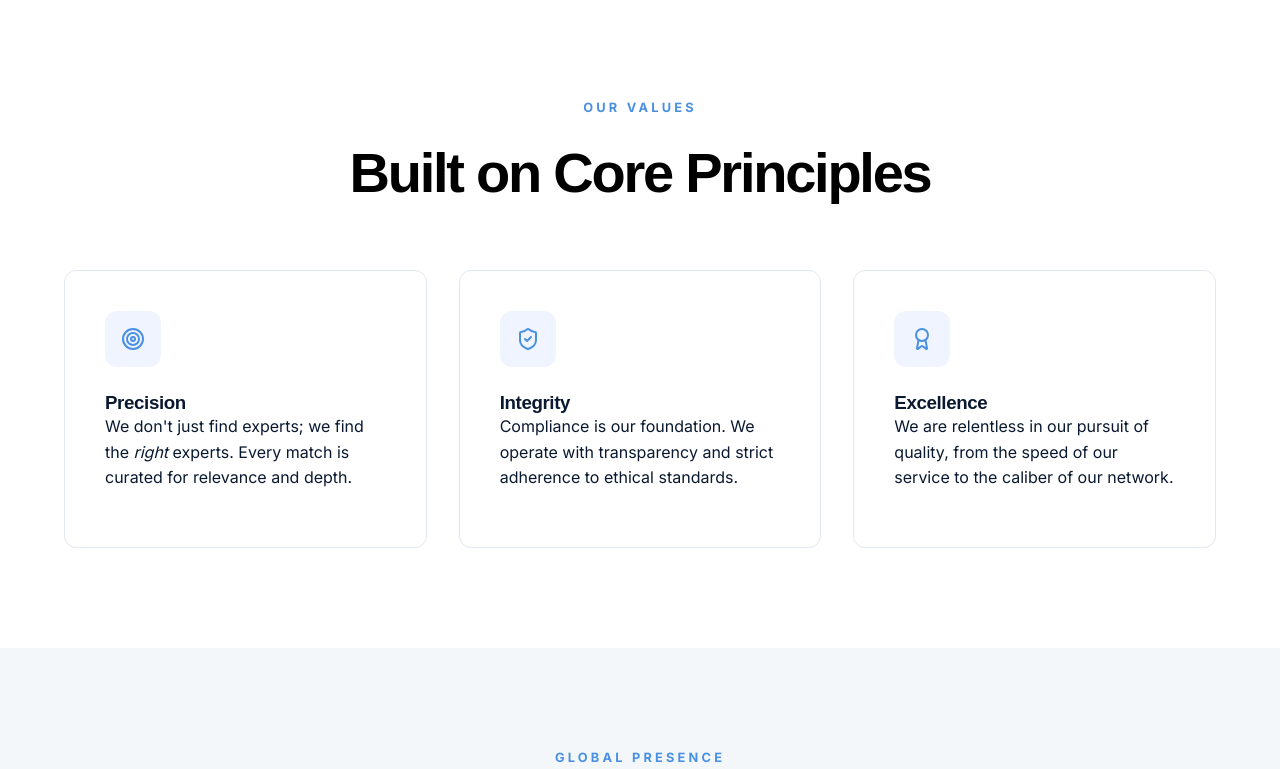
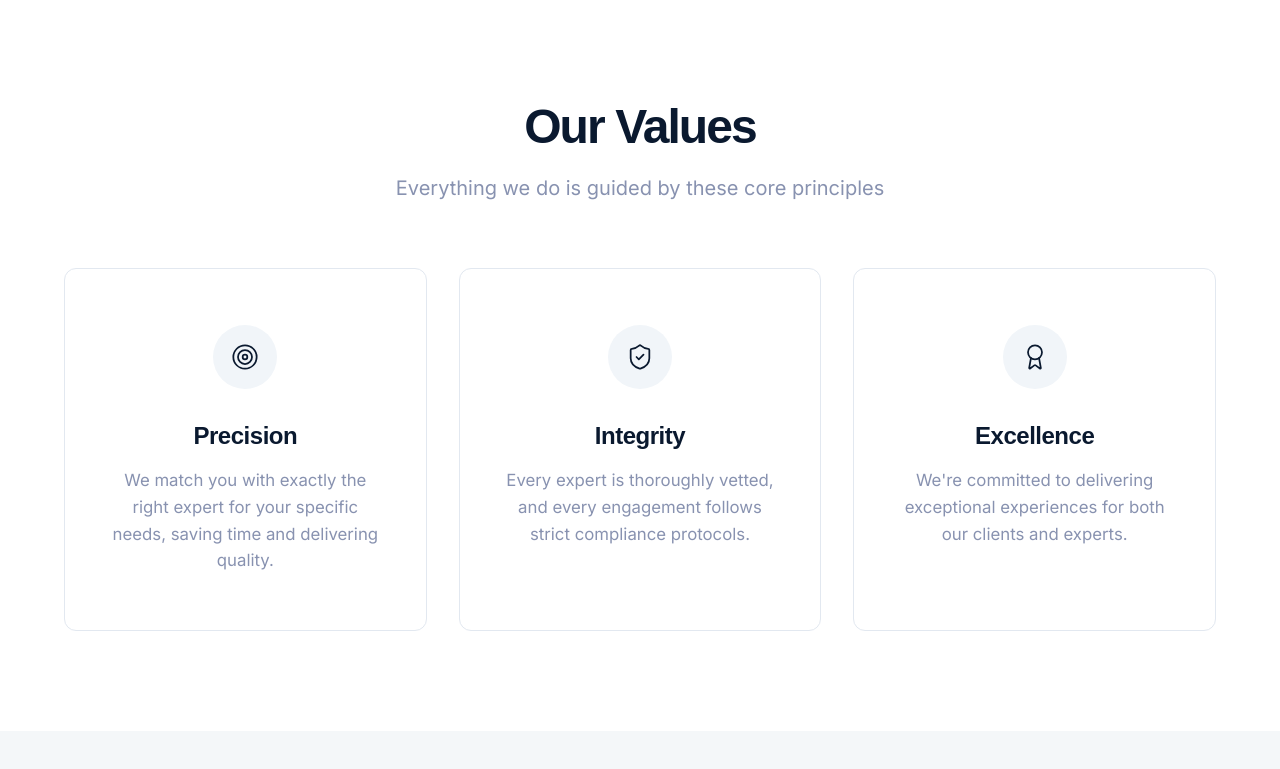
Before and after one commit to skydani26/signalbridge-insights, a Next.js app: page /about in a window 1280 px wide. Shown: the part 1351-2120 px from the top of the page. Built offline with nearby package versions, Linux system fonts and the light colour scheme; a web font is replaced by a local one.

Commit message:
fix: overhaul About page values section with centered layout and updated text

```diff
--- a/src/app/about/about.module.css
+++ b/src/app/about/about.module.css
@@ -163,10 +163,11 @@
 
 .valueCard {
     background: white;
-    padding: 40px;
+    padding: 56px 40px;
     border-radius: 12px;
     border: 1px solid var(--color-gray-200);
     transition: all 0.3s ease;
+    text-align: center;
 }
 
 .valueCard:hover {
@@ -176,15 +177,29 @@
 }
 
 .valueIcon {
-    width: 56px;
-    height: 56px;
-    background: #f0f4ff;
-    border-radius: 12px;
+    width: 64px;
+    height: 64px;
+    background: #F1F5F9;
+    border-radius: 50%;
     display: flex;
     align-items: center;
     justify-content: center;
-    color: var(--color-secondary);
-    margin-bottom: 24px;
+    color: var(--color-primary);
+    margin: 0 auto 32px;
+}
+
+.valueCard h3 {
+    font-size: 1.5rem;
+    font-weight: 700;
+    margin-bottom: 16px;
+    color: var(--color-primary);
+}
+
+.valueCard p {
+    font-size: 1.05rem;
+    line-height: 1.6;
+    color: var(--color-text-light);
+    margin-bottom: 0;
 }
 
 .sectionTag {
@@ -198,12 +213,20 @@
 }
 
 .sectionTitle {
-    color: #000000;
-    font-size: 3.5rem;
+    color: var(--color-primary);
+    font-size: 3rem;
     font-weight: 800;
-    margin-bottom: 24px;
+    margin-bottom: 16px;
     letter-spacing: -0.04em;
     line-height: 1.2;
+}
+
+.sectionSubtitle {
+    font-size: 1.25rem;
+    color: var(--color-text-light);
+    max-width: 600px;
+    margin: 0 auto;
+    font-weight: 400;
 }
 
 .sectionDescription {
--- a/src/app/about/page.tsx
+++ b/src/app/about/page.tsx
@@ -76,24 +76,24 @@ export default function About() {
 
             <SectionWrapper id="values">
                 <div className={styles.reveal} style={{ textAlign: 'center', marginBottom: '64px' }}>
-                    <span className={styles.sectionTag}>OUR VALUES</span>
-                    <h2 className={styles.sectionTitle}>Built on Core Principles</h2>
+                    <h2 className={styles.sectionTitle}>Our Values</h2>
+                    <p className={styles.sectionSubtitle}>Everything we do is guided by these core principles</p>
                 </div>
                 <div className={`${styles.valuesGrid} ${styles.reveal}`}>
                     <div className={styles.valueCard}>
-                        <div className={styles.valueIcon}><Target size={24} /></div>
+                        <div className={styles.valueIcon}><Target size={28} strokeWidth={1.5} /></div>
                         <h3>Precision</h3>
-                        <p>We don&apos;t just find experts; we find the <em>right</em> experts. Every match is curated for relevance and depth.</p>
+                        <p>We match you with exactly the right expert for your specific needs, saving time and delivering quality.</p>
                     </div>
                     <div className={styles.valueCard}>
-                        <div className={styles.valueIcon}><ShieldCheck size={24} /></div>
+                        <div className={styles.valueIcon}><ShieldCheck size={28} strokeWidth={1.5} /></div>
                         <h3>Integrity</h3>
-                        <p>Compliance is our foundation. We operate with transparency and strict adherence to ethical standards.</p>
+                        <p>Every expert is thoroughly vetted, and every engagement follows strict compliance protocols.</p>
                     </div>
                     <div className={styles.valueCard}>
-                        <div className={styles.valueIcon}><Award size={24} /></div>
+                        <div className={styles.valueIcon}><Award size={28} strokeWidth={1.5} /></div>
                         <h3>Excellence</h3>
-                        <p>We are relentless in our pursuit of quality, from the speed of our service to the caliber of our network.</p>
+                        <p>We&apos;re committed to delivering exceptional experiences for both our clients and experts.</p>
                     </div>
                 </div>
             </SectionWrapper>
```
